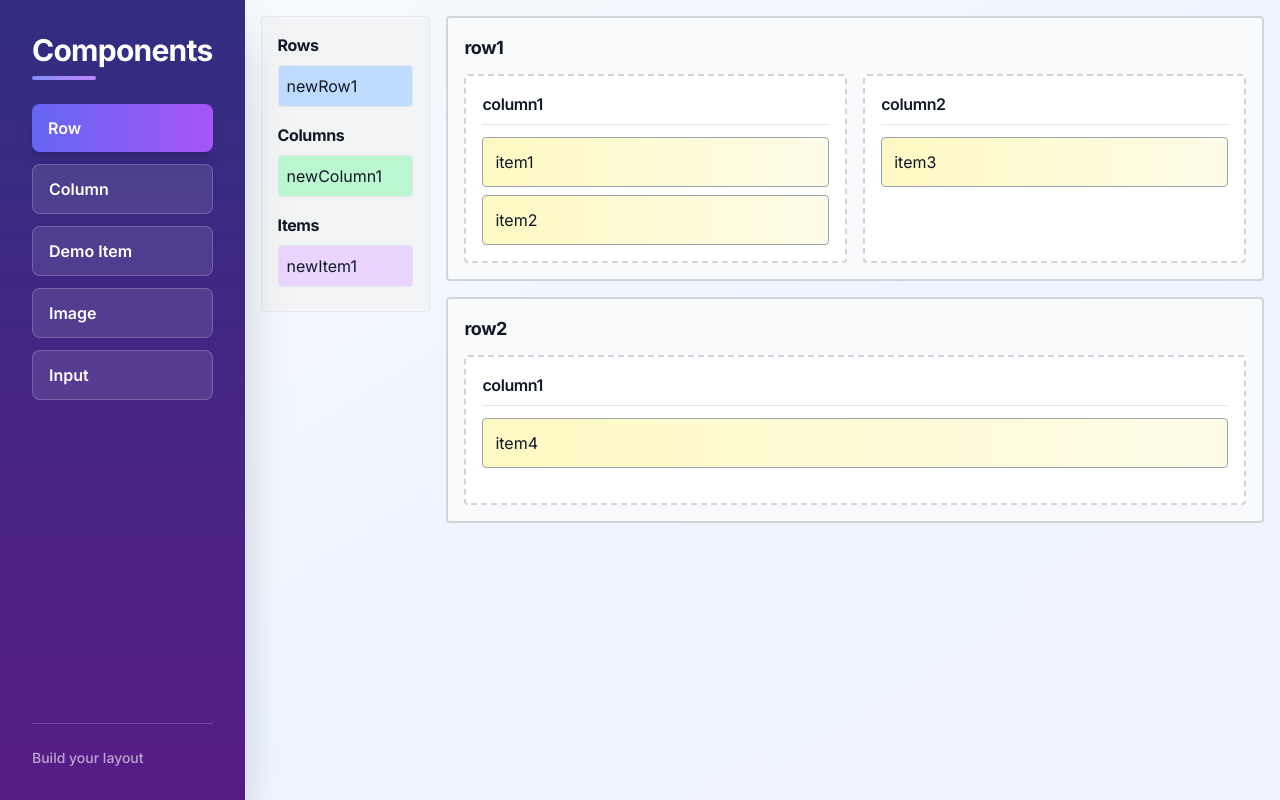
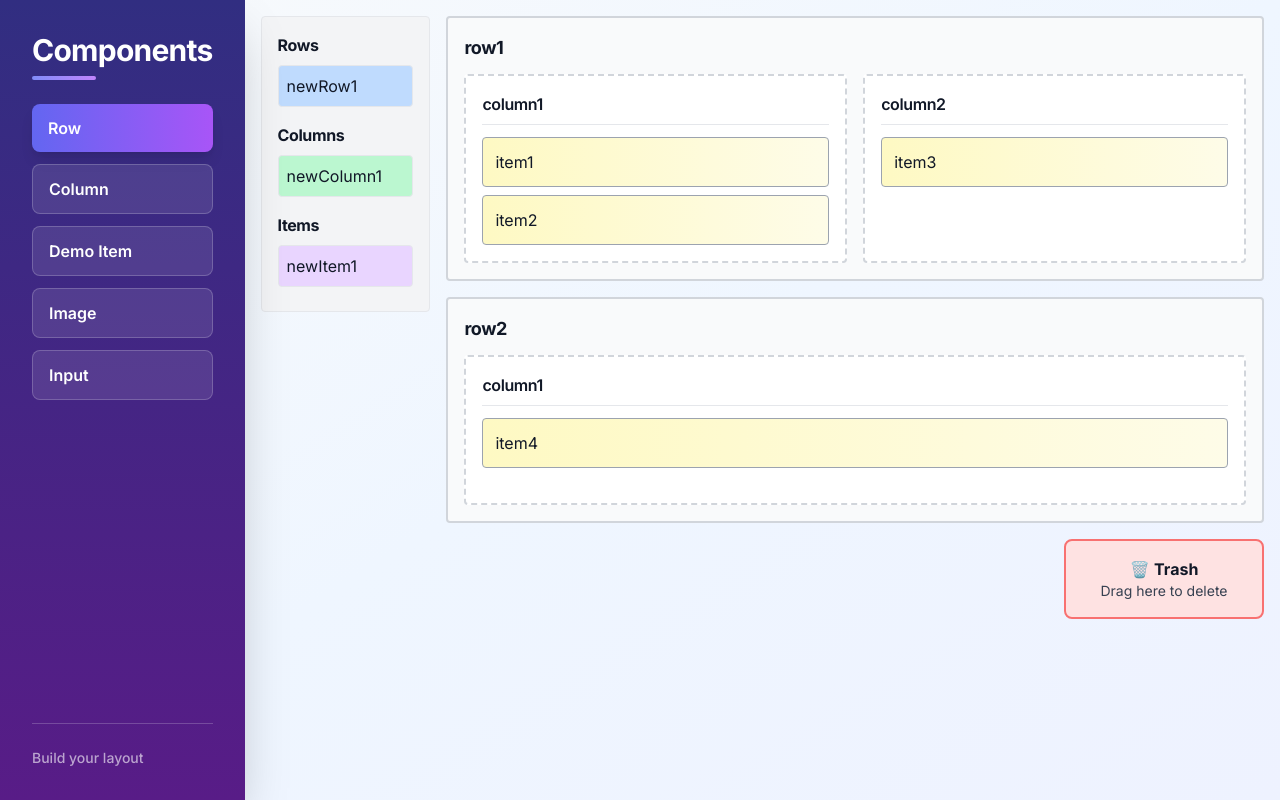
Before and after one commit to arakash-developer/Roxnor-React-Home-Task, a React (Vite) app: page /basics2 in a window 1280 px wide. Built offline with nearby package versions, Linux system fonts and the light colour scheme.

Commit message:
update drag and drop features

```diff
--- a/src/features/basics/Basics2.jsx
+++ b/src/features/basics/Basics2.jsx
@@ -196,7 +196,10 @@ const CustomNestedDnD = () => {
             // Find target position based on drop indicator
             const targetItemIndex = sourceItems.indexOf(dropIndicator.item);
             if (targetItemIndex > -1) {
-              const insertIndex = dropIndicator.position === "before" ? targetItemIndex : targetItemIndex + 1;
+              const insertIndex =
+                dropIndicator.position === "before"
+                  ? targetItemIndex
+                  : targetItemIndex + 1;
               sourceItems.splice(insertIndex, 0, dragInfo.item);
             } else {
               // If no target item found, add to end
@@ -230,7 +233,38 @@ const CustomNestedDnD = () => {
     setDragInfo({ type: null, row: null, column: null, item: null });
   };
 
+  // --- Drop to Trash ---
+  const onDropToTrash = (e) => {
+    e.preventDefault();
+    e.stopPropagation();
+
+    if (!dragInfo.type) return;
+
+    const newData = JSON.parse(JSON.stringify(data));
+
+    // Delete Row
+    if (dragInfo.type === "row" && dragInfo.row) {
+      delete newData[dragInfo.row];
+    }
+
+    // Delete Column
+    if (dragInfo.type === "column" && dragInfo.row && dragInfo.column) {
+      delete newData[dragInfo.row][dragInfo.column];
+    }
+
+    // Delete Item
+    if (dragInfo.type === "item" && dragInfo.row && dragInfo.column) {
+      newData[dragInfo.row][dragInfo.column] = newData[dragInfo.row][
+        dragInfo.column
+      ].filter((i) => i !== dragInfo.item);
+    }
+
+    setData(newData);
+    setDragInfo({ type: null, row: null, column: null, item: null });
+  };
+
   return (
+    <>
       <div className="flex gap-4 p-4 w-full">
         {/* Sidebar */}
         <div className="w-[20%] border p-4 bg-gray-100 rounded h-fit">
@@ -269,6 +303,7 @@ const CustomNestedDnD = () => {
           ))}
         </div>
 
+        <div className="w-full">
           {/* Main Container */}
           <div className="w-full" onDragOver={onDragOver} onDrop={onDropRow}>
             {Object.entries(data).map(([rowKey, columns]) => (
@@ -288,12 +323,16 @@ const CustomNestedDnD = () => {
                     <div
                       key={colKey}
                       draggable
-                  onDragStart={(e) => onDragStart(e, "column", rowKey, colKey)}
+                      onDragStart={(e) =>
+                        onDragStart(e, "column", rowKey, colKey)
+                      }
                       onDragOver={onDragOver}
                       onDrop={(e) => onDropColumn(e, rowKey, colKey)}
                       className="flex-1 border-2 border-dashed border-gray-300 p-4 bg-white rounded min-h-[150px] cursor-move hover:border-blue-500 transition"
                     >
-                  <h4 className="font-semibold mb-3 pb-2 border-b">{colKey}</h4>
+                      <h4 className="font-semibold mb-3 pb-2 border-b">
+                        {colKey}
+                      </h4>
                       <div
                         className="space-y-2"
                         onDragOver={onDragOver}
@@ -301,7 +340,9 @@ const CustomNestedDnD = () => {
                       >
                         {items.map((item) => (
                           <div key={item}>
-                        {dropIndicator.show && dropIndicator.position === "before" && dropIndicator.item === item && (
+                            {dropIndicator.show &&
+                              dropIndicator.position === "before" &&
+                              dropIndicator.item === item && (
                                 <div className="h-1 bg-blue-500 mb-2 rounded"></div>
                               )}
                             <div
@@ -316,7 +357,9 @@ const CustomNestedDnD = () => {
                             >
                               {item}
                             </div>
-                        {dropIndicator.show && dropIndicator.position === "after" && dropIndicator.item === item && (
+                            {dropIndicator.show &&
+                              dropIndicator.position === "after" &&
+                              dropIndicator.item === item && (
                                 <div className="h-1 bg-blue-500 mt-2 rounded"></div>
                               )}
                           </div>
@@ -328,7 +371,21 @@ const CustomNestedDnD = () => {
               </div>
             ))}
           </div>
+
+          {/* Trash Zone */}
+          <div
+            className="w-full flex justify-end mb-4"
+            onDragOver={onDragOver}
+            onDrop={onDropToTrash}
+          >
+            <div className="p-4 w-[200px] border-2 border-red-400 bg-red-100 rounded-lg text-center cursor-pointer hover:bg-red-200 transition">
+              🗑️ <span className="font-bold">Trash</span>
+              <p className="text-sm text-gray-700">Drag here to delete</p>
             </div>
+          </div>
+        </div>
+      </div>
+    </>
   );
 };
 
```
Lines whose indentation alone changed are shown as unchanged.
